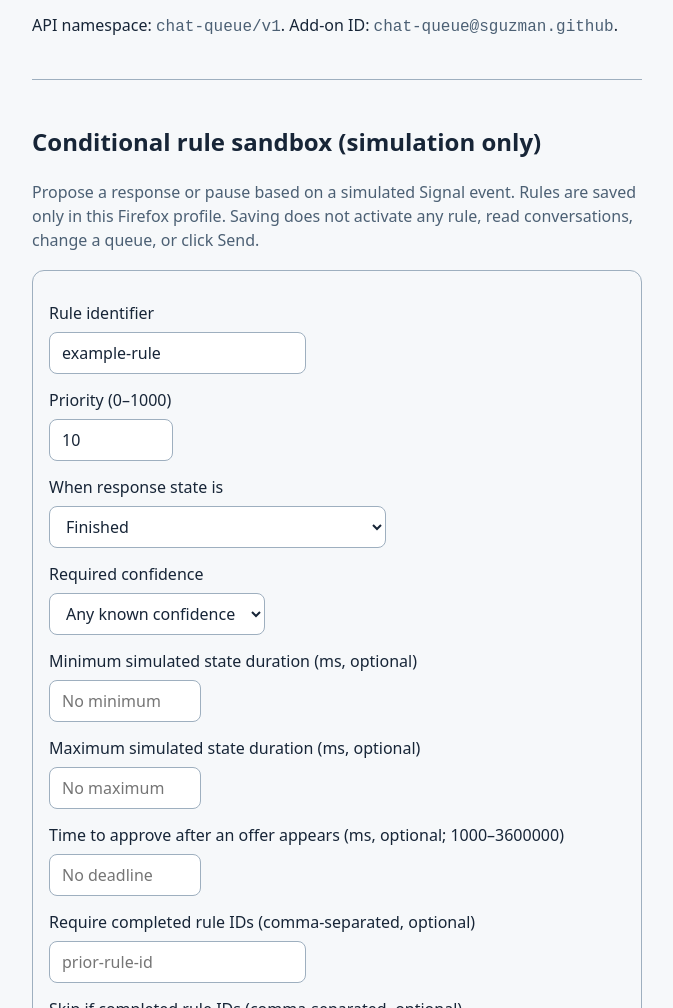
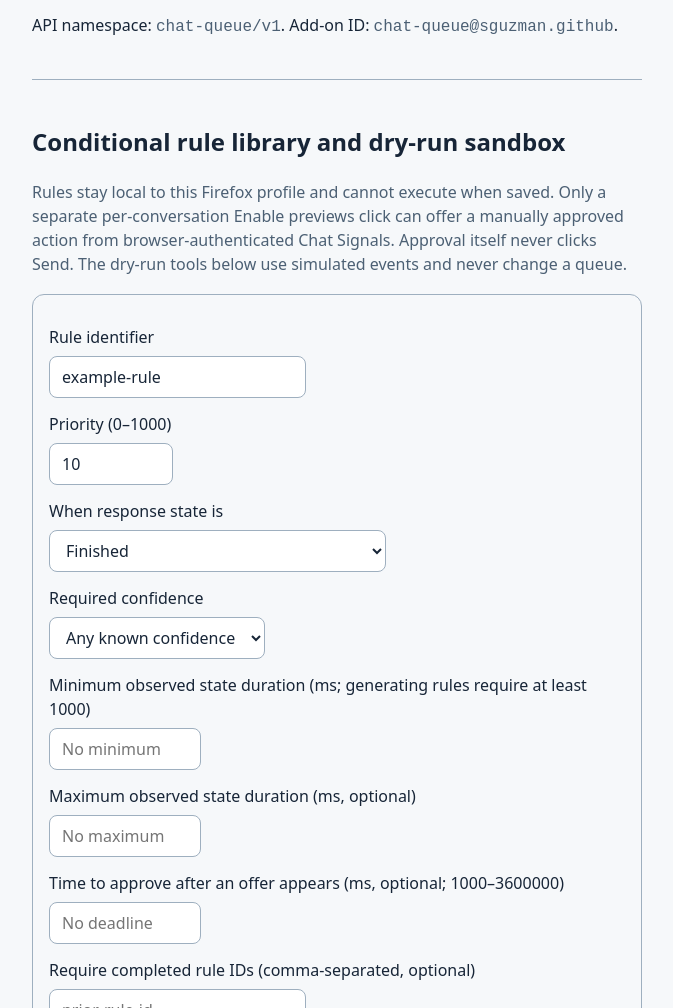
Before and after one commit to sguzman/chat-queue, a browser extension: page options/options.html in a window 1280 px wide. Shown: the part 760-1768 px from the top of the page, without its empty margins (303-976 px from the left). Drawn offline with Linux system fonts and the light colour scheme.

Commit message:
Clarify saved conditional policy, observed generating deadline and manual review in Options

```diff
--- a/options/options.html
+++ b/options/options.html
@@ -20,15 +20,15 @@ code,.note{color:var(--muted)}label{display:block;margin-bottom:7px}
 <p><button type="button" id="save">Save permissions</button> <output id="message" role="status"></output></p>
 <p>API namespace: <code>chat-queue/v1</code>. Add-on ID: <code>chat-queue@sguzman.github</code>.</p>
 <section id="rule-sandbox" aria-label="Conditional rule sandbox">
-<h2>Conditional rule sandbox (simulation only)</h2>
-<p class="note">Propose a response or pause based on a simulated Signal event. Rules are saved only in this Firefox profile. Saving does not activate any rule, read conversations, change a queue, or click Send.</p>
+<h2>Conditional rule library and dry-run sandbox</h2>
+<p class="note">Rules stay local to this Firefox profile and cannot execute when saved. Only a separate per-conversation Enable previews click can offer a manually approved action from browser-authenticated Chat Signals. Approval itself never clicks Send. The dry-run tools below use simulated events and never change a queue.</p>
 <form id="rule-form">
 <label for="rule-id">Rule identifier</label><input id="rule-id" required value="example-rule" maxlength="64" spellcheck="false">
 <label for="rule-priority">Priority (0–1000)</label><input type="number" id="rule-priority" min="0" max="1000" step="1" value="10" required>
 <label for="rule-phase">When response state is</label><select id="rule-phase"><option value="finished">Finished</option><option value="generating">Generating beyond minimum duration</option><option value="failed">Failed</option><option value="interrupted">Connection interrupted</option><option value="limit">Conversation limit</option></select>
 <label for="rule-confidence">Required confidence</label><select id="rule-confidence"><option value="any">Any known confidence</option><option value="observed">Observed</option><option value="inferred">Inferred</option></select>
-<label for="rule-min-duration">Minimum simulated state duration (ms, optional)</label><input id="rule-min-duration" type="number" min="0" max="3600000" step="1" placeholder="No minimum">
-<label for="rule-max-duration">Maximum simulated state duration (ms, optional)</label><input id="rule-max-duration" type="number" min="0" max="3600000" step="1" placeholder="No maximum">
+<label for="rule-min-duration">Minimum observed state duration (ms; generating rules require at least 1000)</label><input id="rule-min-duration" type="number" min="0" max="3600000" step="1" placeholder="No minimum">
+<label for="rule-max-duration">Maximum observed state duration (ms, optional)</label><input id="rule-max-duration" type="number" min="0" max="3600000" step="1" placeholder="No maximum">
 <label for="rule-approval-deadline">Time to approve after an offer appears (ms, optional; 1000–3600000)</label><input id="rule-approval-deadline" type="number" min="1000" max="3600000" step="1" placeholder="No deadline">
 <label for="rule-depends">Require completed rule IDs (comma-separated, optional)</label><input id="rule-depends" spellcheck="false" placeholder="prior-rule-id" maxlength="560">
 <label for="rule-skip">Skip if completed rule IDs (comma-separated, optional)</label><input id="rule-skip" spellcheck="false" placeholder="already-handled" maxlength="560">
```
